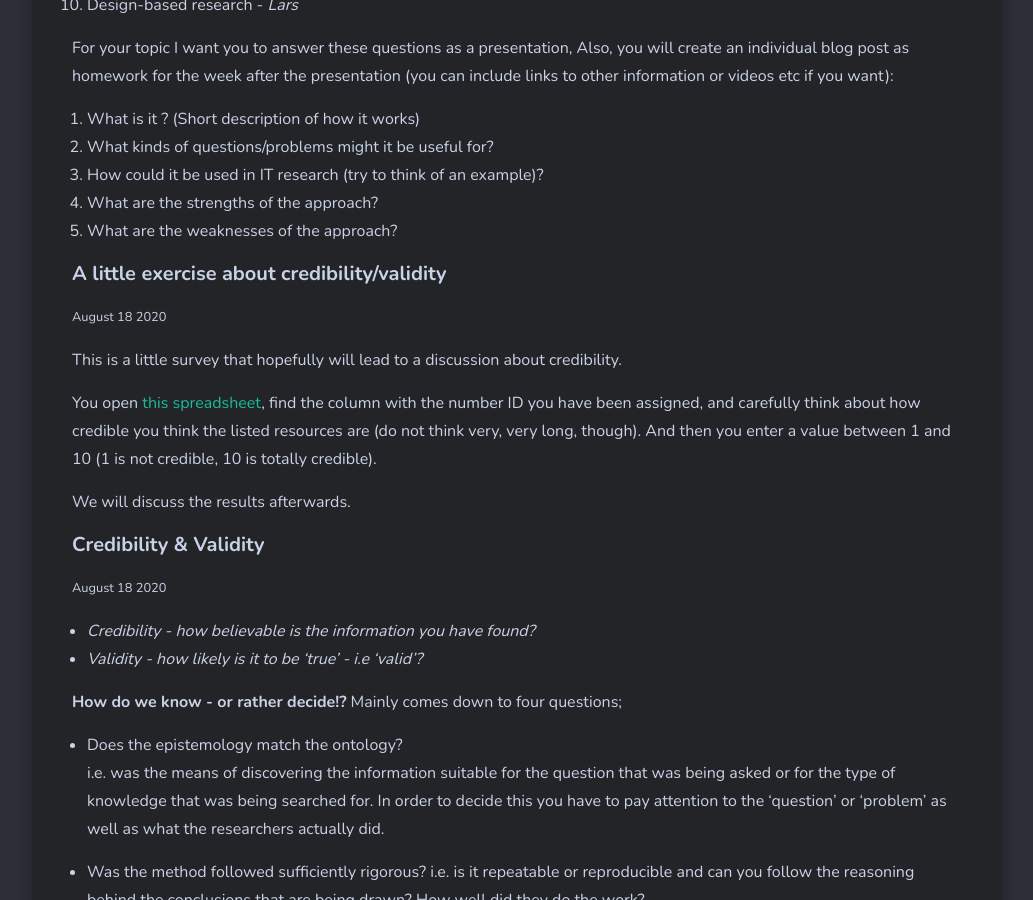
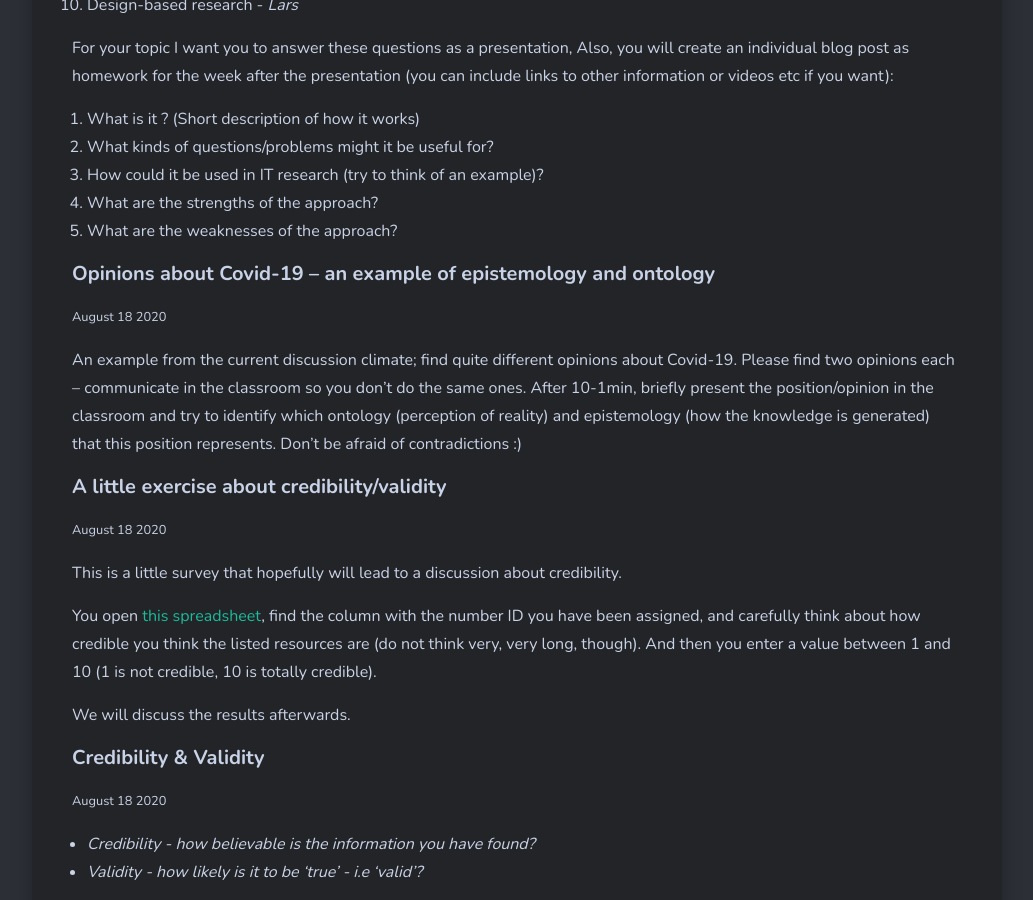
Before and after one commit to larsoliverdam/nmit, a Jekyll site: the page built from _pages/RES701.md, in a window 1280 px wide and 900 px high, scrolled down 2926 px. Shown: the whole window, without its empty margins (123-1156 px from the left). Built offline with Jekyll 4.4.1, drawn with Linux system fonts in a browser that asks for light colours; nearby versions of some CDN libraries; comment, search, counter and statistics services are not loaded.

Commit message:
RES701 update

```diff
--- a/_pages/RES701.md
+++ b/_pages/RES701.md
@@ -218,6 +218,12 @@ Also, you will create an individual blog post as homework for the week after the
 4. What are the strengths of the approach?
 5. What are the weaknesses of the approach?
 
+
+#### Opinions about Covid-19 – an example of epistemology and ontology
+<small>August 18 2020</small>
+
+An example from the current discussion climate; find quite different opinions about Covid-19. Please find two opinions each – communicate in the classroom so you don’t do the same ones. After 10-1min, briefly present the position/opinion in the classroom and try to identify which ontology (perception of reality) and epistemology (how the knowledge is generated) that this position represents. Don’t be afraid of contradictions :)
+
 #### A little exercise about credibility/validity
 <small>August 18 2020</small>
 
```
